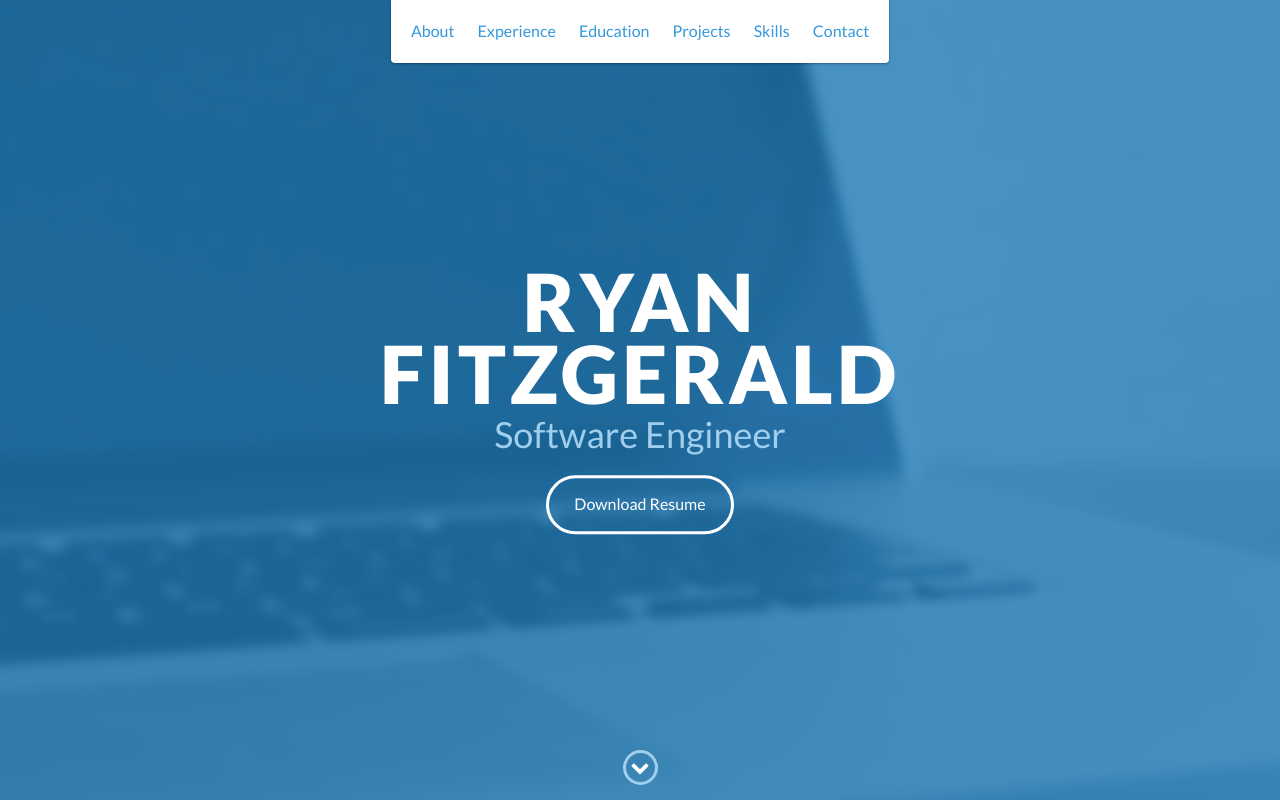
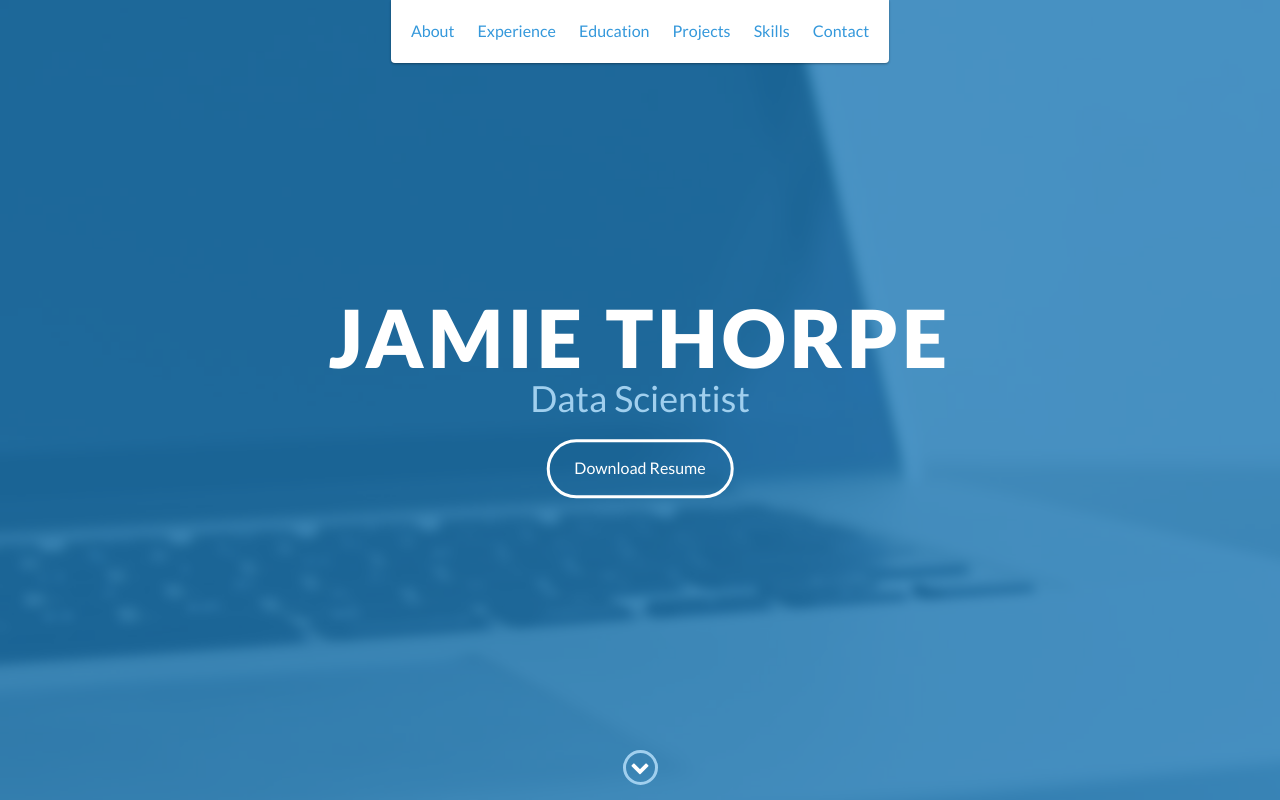
Before and after one commit to jamielynethorpe/jamielynethorpe.github.io, a website: page index.html in a window 1280 px wide. Shown: the top 800 px of the page. Drawn offline with nearby package versions, Linux system fonts and the light colour scheme.

Commit message:
Update index.html

```diff
--- a/index.html
+++ b/index.html
@@ -48,8 +48,8 @@
 
     <div id="lead">
         <div id="lead-content">
-            <h1>Ryan Fitzgerald</h1>
-            <h2>Software Engineer</h2>
+            <h1>Jamie Thorpe</h1>
+            <h2>Data Scientist</h2>
             <a href="#" class="btn-rounded-white">Download Resume</a>
         </div>
         <!-- End #lead-content -->
```
